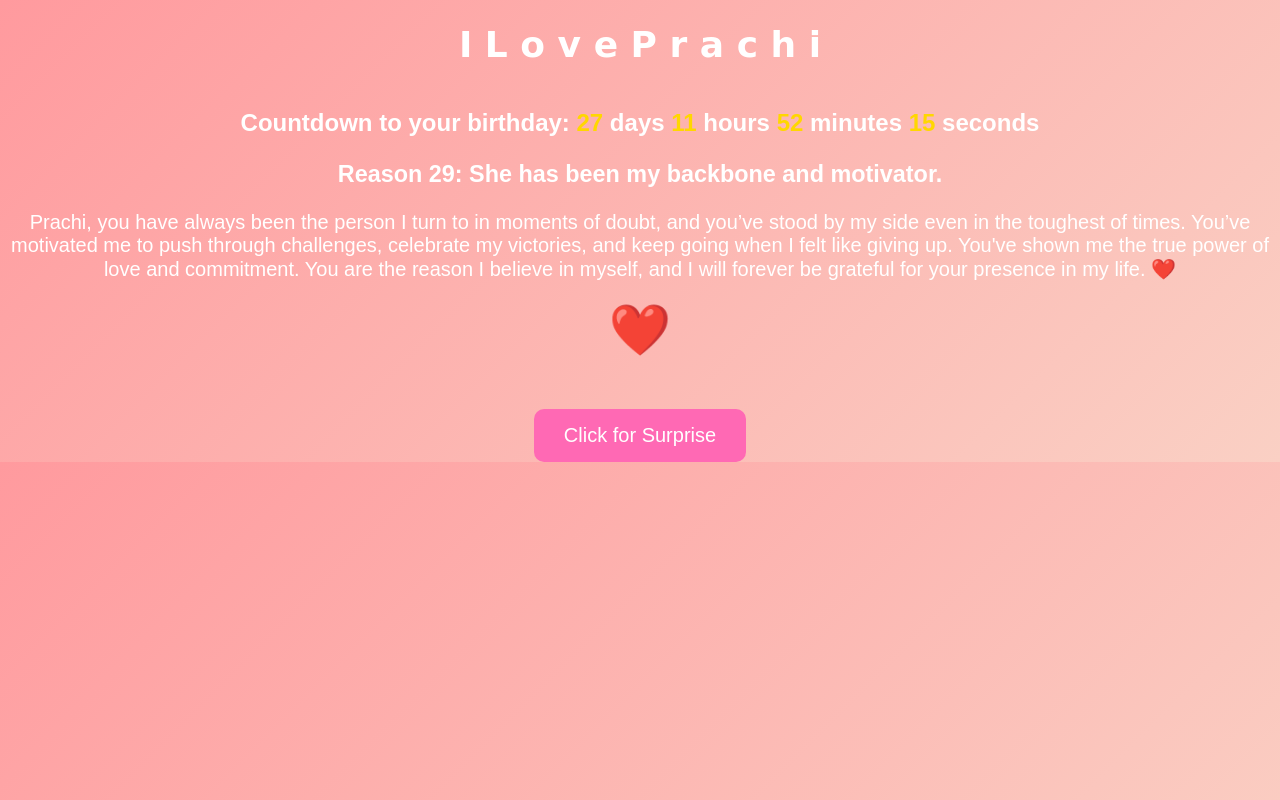
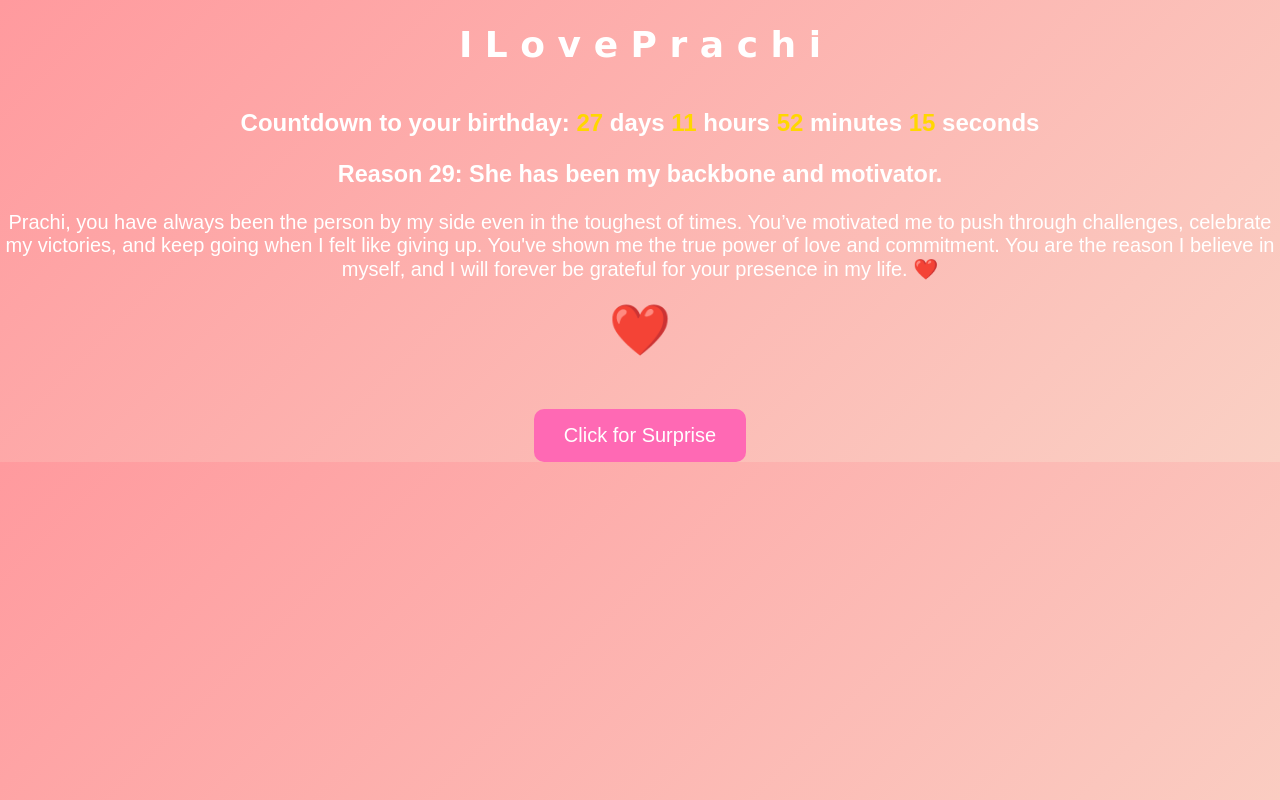
Before and after one commit to Shubham21-maker/HappyBirthdayPearl, a plain HTML site: page index.html in a window 1280 px wide. Drawn offline with Linux system fonts and the light colour scheme.

Commit message:
Update index.html

```diff
--- a/index.html
+++ b/index.html
@@ -36,7 +36,7 @@
             <!-- Reason 29 will be added manually here -->
             <div class="reason">
                 <h3>Reason 29: She has been my backbone and motivator.</h3>
-                <p>Prachi, you have always been the person I turn to in moments of doubt, and you’ve stood by my side even in the toughest of times. You’ve motivated me to push through challenges, celebrate my victories, and keep going when I felt like giving up. You've shown me the true power of love and commitment. You are the reason I believe in myself, and I will forever be grateful for your presence in my life. ❤️</p>
+                <p>Prachi, you have always been the person by my side even in the toughest of times. You’ve motivated me to push through challenges, celebrate my victories, and keep going when I felt like giving up. You've shown me the true power of love and commitment. You are the reason I believe in myself, and I will forever be grateful for your presence in my life. ❤️</p>
             </div>
         </div>
 
```
